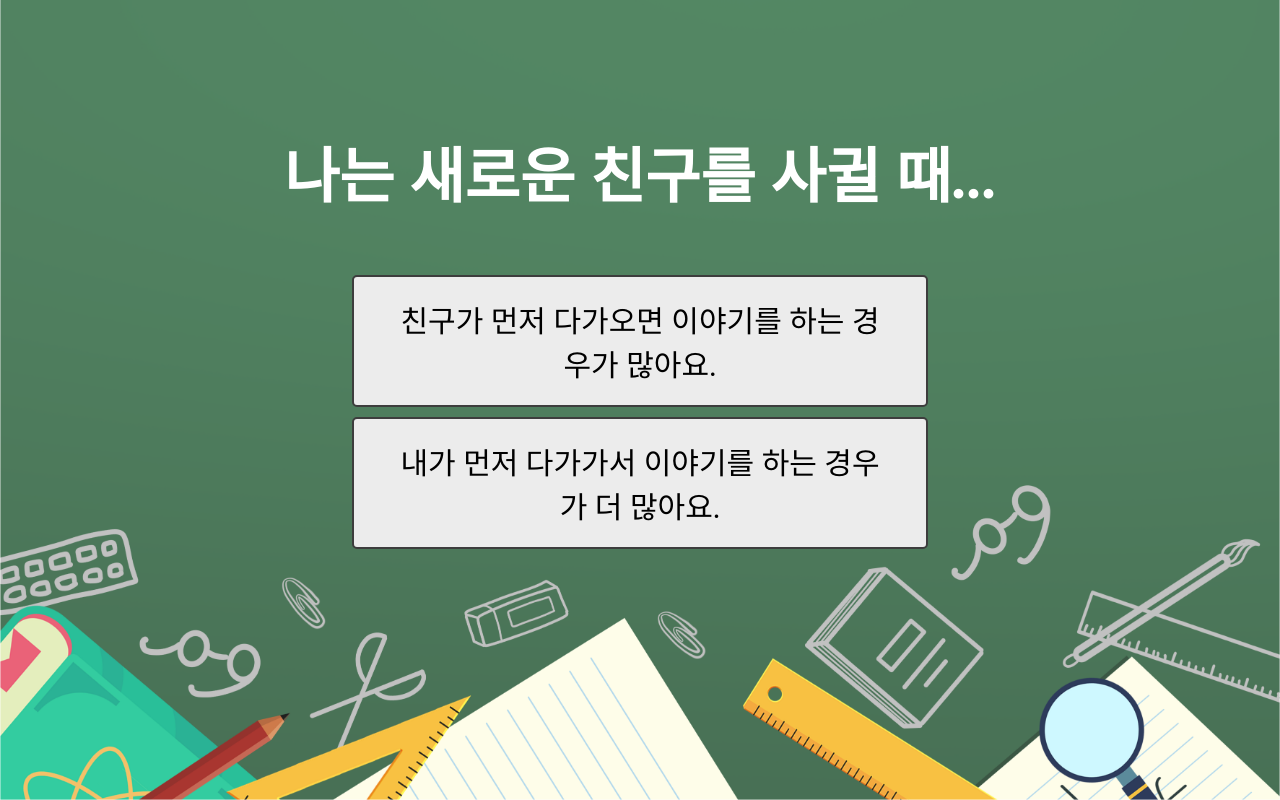
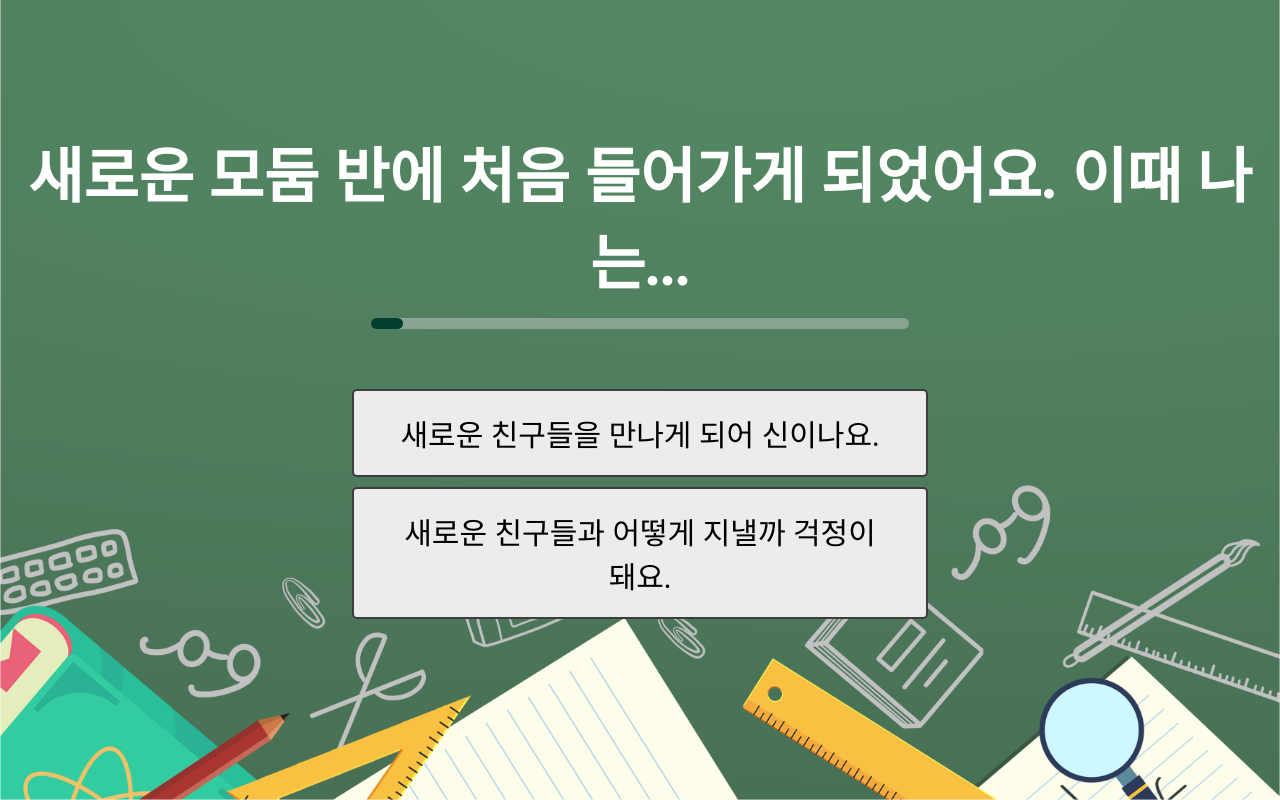
Before and after one commit to leetoryy/Capstone_Call-E, a Flask app: page /mbti_test in a window 1280 px wide. Run offline with Flask 3, Linux system fonts and the light colour scheme; some web fonts are replaced.

Commit message:
[Fix] 진행 바 오류 수정

```diff
--- a/static/css/user/mbti_test.css
+++ b/static/css/user/mbti_test.css
@@ -48,7 +48,6 @@
     position: relative;
     width: 70%;
     height: 16px;
-    pointer-events: none;
     -webkit-appearance: none;
     appearance: none;
   }
--- a/static/javascript/user/mbti_result.js
+++ b/static/javascript/user/mbti_result.js
@@ -11,7 +11,7 @@ document.addEventListener('DOMContentLoaded', function() {
 
   // 결과
   if (result) {
-    resultTitle.textContent = `당신의 MBTI는 ${result} 입니다.`;
+    resultTitle.textContent = `당신의 MBTI는 "${result}" 입니다.`;
     // 유형별 설명
     switch (result) {
       case 'ISTJ':
--- a/static/javascript/user/mbti_test.js
+++ b/static/javascript/user/mbti_test.js
@@ -4,8 +4,6 @@ document.addEventListener('DOMContentLoaded', function() {
   const progressBar = document.querySelector('.js-progressBar');
   const backButton = document.querySelector('.js-backButton');
   const questionTitle = document.querySelector('.js-question');
-
-  let progress = 0;
 
   // 질문지
   const questions = [
@@ -66,6 +64,8 @@ document.addEventListener('DOMContentLoaded', function() {
     'J': 0,
     'P': 0
   };
+
+  let progress = 1;
 
   // 질문 및 선택지
   function updateQuestion() {
```
